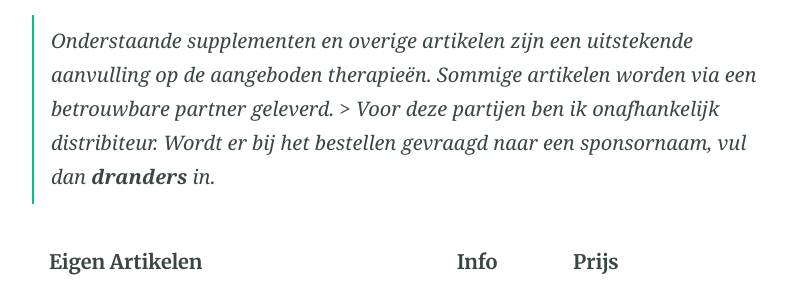
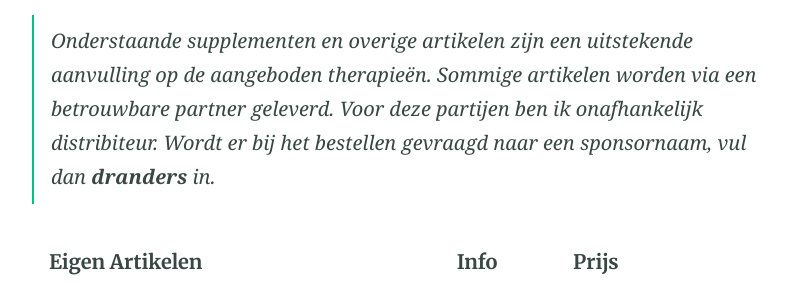
Before and after one commit to dokteranders/dokteranders.com, a Jekyll site: the page built from behandelingen.md, in a window 1280 px wide and 900 px high, scrolled down 747 px. Shown: the part 233-520 px from the top of the window, without its empty margins (234-1020 px from the left). Built offline with Jekyll 4.4.1, drawn with Linux system fonts in a browser that asks for light colours; some of the changed text lies outside the part shown.

Commit message:
Update behandelingen.md

```diff
--- a/behandelingen.md
+++ b/behandelingen.md
@@ -18,7 +18,7 @@
 
 ## Producten
 
-> Onderstaande supplementen en overige artikelen zijn een uitstekende aanvulling op de aangeboden therapieën. Sommige artikelen worden via een betrouwbare partner geleverd. > Voor deze partijen ben ik onafhankelijk distribiteur. Wordt er bij het bestellen gevraagd naar een sponsornaam, vul dan **dranders** in.
+> Onderstaande supplementen en overige artikelen zijn een uitstekende aanvulling op de aangeboden therapieën. Sommige artikelen worden via een betrouwbare partner geleverd. Voor deze partijen ben ik onafhankelijk distribiteur. Wordt er bij het bestellen gevraagd naar een sponsornaam, vul dan **dranders** in.
 
 | **Eigen Artikelen** | **Info** | **Prijs** |
 |--------|:-------|:-------|
@@ -35,6 +35,3 @@
 | iteraCare | [Bestellen](https://www.thzforyou.nl/producten-thz/) | [Zie website](https://vidafyglobal.com/dranders)
 | Neumi - Nano supplement | [Bestellen](https://dokteranders.neumi.com/) | [Zie website](https://dokteranders.neumie.com/)
 | Vydafy - Nano supplement | [Bestellen](https://vidafyglobal.com/dranders) | [Zie website](https://vidafyglobal.com/dranders)
-
-Interesse of vragen? Neem dan direct contact op:
-{% include button.html text="Contact" link="/contact/" %}
```
